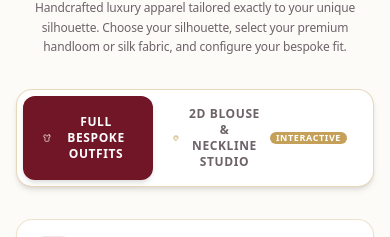
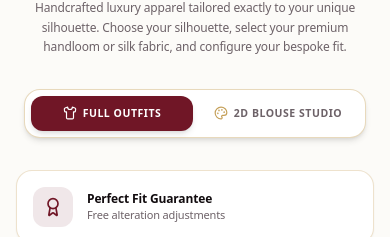
Before and after one commit to yageshinsights/azhai, a React (Vite) app: page /tailoring in a window 390 px wide. Shown: the part 271-508 px from the top of the page. Built offline with nearby package versions, Linux system fonts and the light colour scheme; no server answers; the database is empty.

Commit message:
fix(tailoring): make Atelier mode toggle bar fully responsive on mobile

```diff
--- a/src/pages/Tailoring.tsx
+++ b/src/pages/Tailoring.tsx
@@ -78,31 +78,35 @@ export default function Tailoring() {
         </motion.p>
 
         {/* ── ATELIER MODE TOGGLE BAR ── */}
-        <div className="pt-4 flex justify-center">
-          <div className="inline-flex p-1.5 rounded-2xl bg-white border border-[#C5A059]/40 shadow-md">
+        <div className="pt-4 flex justify-center px-2 sm:px-0">
+          <div className="w-full max-w-sm sm:max-w-none sm:w-auto grid grid-cols-2 sm:inline-flex p-1.5 rounded-2xl bg-white border border-[#C5A059]/40 shadow-md gap-1">
             <button
+              type="button"
               onClick={() => setActiveMode('apparel')}
-              className={`px-5 py-2.5 rounded-xl text-xs font-bold uppercase tracking-wider flex items-center gap-2 transition-all cursor-pointer ${
+              className={`px-2.5 sm:px-5 py-2.5 rounded-xl text-[10.5px] sm:text-xs font-bold uppercase tracking-wider flex items-center justify-center gap-1.5 sm:gap-2 transition-all cursor-pointer text-center ${
                 activeMode === 'apparel'
                   ? 'bg-[#701626] text-white shadow-md'
                   : 'text-[#6D6268] hover:text-[#701626]'
               }`}
             >
-              <Shirt className="w-4 h-4" />
-              <span>Full Bespoke Outfits</span>
+              <Shirt className="w-3.5 h-3.5 sm:w-4 sm:h-4 shrink-0" />
+              <span className="hidden sm:inline">Full Bespoke Outfits</span>
+              <span className="sm:hidden">Full Outfits</span>
             </button>
 
             <button
+              type="button"
               onClick={() => setActiveMode('blouse')}
-              className={`px-5 py-2.5 rounded-xl text-xs font-bold uppercase tracking-wider flex items-center gap-2 transition-all cursor-pointer ${
+              className={`px-2.5 sm:px-5 py-2.5 rounded-xl text-[10.5px] sm:text-xs font-bold uppercase tracking-wider flex items-center justify-center gap-1.5 sm:gap-2 transition-all cursor-pointer text-center ${
                 activeMode === 'blouse'
                   ? 'bg-[#701626] text-white shadow-md'
                   : 'text-[#6D6268] hover:text-[#701626]'
               }`}
             >
-              <Palette className="w-4 h-4 text-[#C5A059]" />
-              <span>2D Blouse & Neckline Studio</span>
-              <span className="text-[9px] bg-[#C5A059] text-white font-bold px-1.5 py-0.2 rounded-full">
+              <Palette className="w-3.5 h-3.5 sm:w-4 sm:h-4 text-[#C5A059] shrink-0" />
+              <span className="hidden sm:inline">2D Blouse & Neckline Studio</span>
+              <span className="sm:hidden">2D Blouse Studio</span>
+              <span className="hidden md:inline-block text-[8.5px] bg-[#C5A059] text-white font-bold px-1.5 py-0.5 rounded-full shrink-0">
                 Interactive
               </span>
             </button>
```
